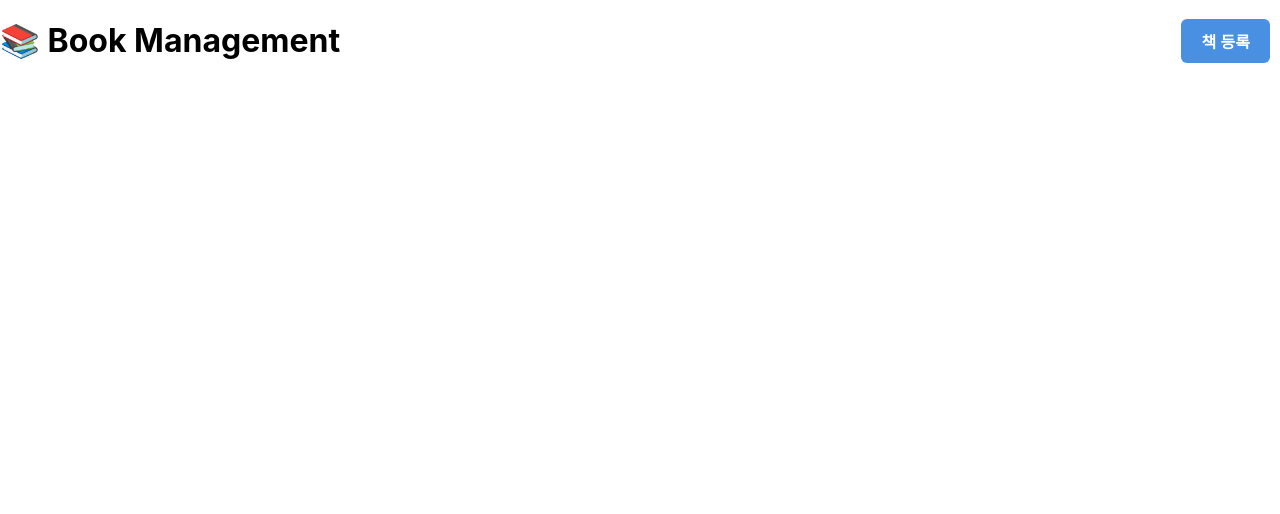
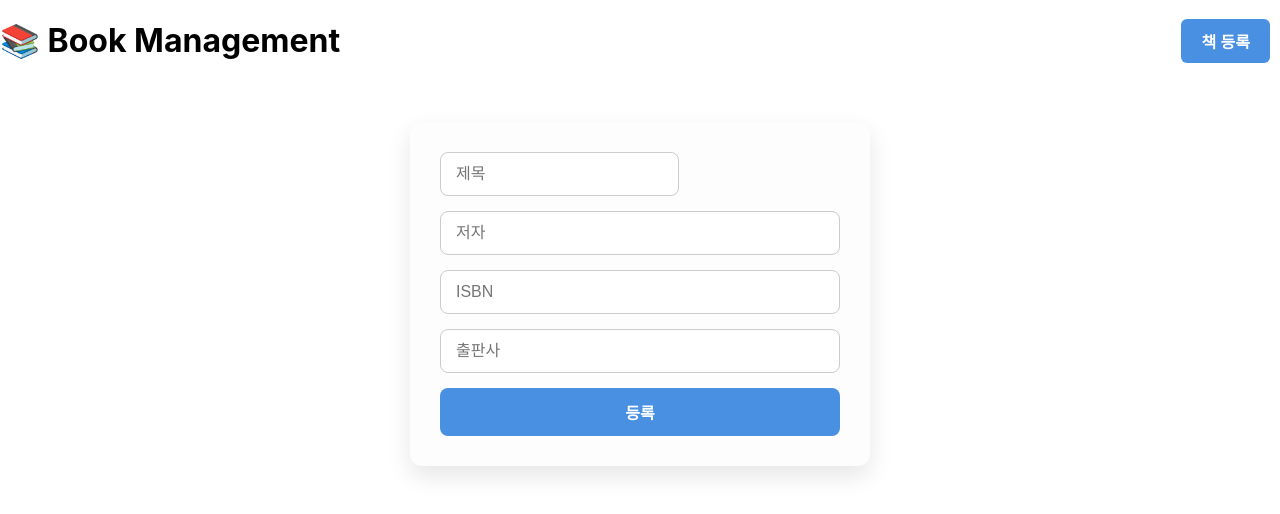
Before and after one commit to Hyunkdev/Study-Backend, a React (Create React App) app in the folder bookmanagement-frontend/: page /edit in a window 1280 px wide. Shown: the top 514 px of the page. Built offline with nearby package versions, Linux system fonts and the light colour scheme.

Commit message:
중간저장

```diff
--- a/bookmanagement-frontend/src/App.js
+++ b/bookmanagement-frontend/src/App.js
@@ -21,6 +21,8 @@ function App() {
         <Routes>
           <Route path="/" element={<BookList/>} />
           <Route path="/add" element={<BookForm/>} />
+          <Route path="/edit" element={<BookForm />} />
+
         </Routes>
       </div>
     </Router>
--- a/bookmanagement-frontend/src/components/BookForm.js
+++ b/bookmanagement-frontend/src/components/BookForm.js
@@ -1,7 +1,8 @@
-import React, { useState } from 'react';
+// src/components/BookForm.js
+import React, { useState, useEffect } from 'react';
 import axios from 'axios';
-import { useNavigate } from 'react-router-dom';
-import '../styles/BookForm.css'; // 스타일도 꼭 포함
+import { useNavigate, useLocation } from 'react-router-dom';
+import '../styles/BookForm.css';
 
 const BookForm = () => {
   const [book, setBook] = useState({
@@ -9,25 +10,25 @@ const BookForm = () => {
     author: '',
     isbn: '',
     publisher: '',
-    thumbnail: '',
+    thumbnail: ''
   });
 
-  const [suggestions, setSuggestions] = useState([]); // 자동완성 리스트
-  const [showSuggestions, setShowSuggestions] = useState(false); // 드롭다운 표시 여부
+  const [suggestions, setSuggestions] = useState([]);
+  const [showSuggestions, setShowSuggestions] = useState(false);
+  const KAKAO_API_KEY = 'c2cdcb1669151f246510e55c5e3f1722'; // 실제 발급받은 키로 교체 필요
+  const navigate = useNavigate();
+  const location = useLocation();
 
-  const KAKAO_API_KEY = 'c2cdcb1669151f246510e55c5e3f1722'; // 여기에 너의 API 키 넣기
-  const navigate = useNavigate();
+  useEffect(() => {
+    if (location.state) {
+      setBook(location.state);
+    }
+  }, [location]);
 
-  // 입력값 변경 처리
   const handleChange = async (e) => {
     const { name, value } = e.target;
+    setBook((prev) => ({ ...prev, [name]: value }));
 
-    setBook((prev) => ({
-      ...prev,
-      [name]: value,
-    }));
-
-    // 제목 자동완성
     if (name === 'title' && value.trim() !== '') {
       try {
         const response = await axios.get('https://dapi.kakao.com/v3/search/book', {
@@ -36,8 +37,8 @@ const BookForm = () => {
           },
           params: {
             query: value,
-            target: 'title',
-          },
+            target: 'title'
+          }
         });
 
         setSuggestions(response.data.documents || []);
@@ -50,30 +51,32 @@ const BookForm = () => {
     }
   };
 
-  // 추천 항목 클릭 시 자동 입력
   const handleSuggestionClick = (item) => {
     setBook({
       title: item.title || '',
       author: item.authors?.[0] || '',
       isbn: item.isbn || '',
       publisher: item.publisher || '',
-      thumbnail: item.thumbnail || '',
+      thumbnail: item.thumbnail || ''
     });
     setSuggestions([]);
     setShowSuggestions(false);
   };
 
-  // 제출 처리
   const handleSubmit = async (e) => {
     e.preventDefault();
     try {
-      await axios.post('http://localhost:8080/api/books', book);
-      alert('책 등록 성공!');
-      setBook({ title: '', author: '', isbn: '', publisher: '', thumbnail: '' });
+      if (book.id) {
+        await axios.put(`http://localhost:8080/api/books/${book.id}`, book);
+        alert('책 수정 완료!');
+      } else {
+        await axios.post('http://localhost:8080/api/books', book);
+        alert('책 등록 완료!');
+      }
       navigate('/');
     } catch (err) {
       console.error(err);
-      alert('등록 실패 😢');
+      alert('요청 실패 😢');
     }
   };
 
@@ -93,8 +96,8 @@ const BookForm = () => {
             {suggestions.slice(0, 5).map((item, index) => (
               <li
                 key={index}
+                onClick={() => handleSuggestionClick(item)}
                 className="autocomplete-item"
-                onClick={() => handleSuggestionClick(item)}
               >
                 {item.title}
               </li>
@@ -102,38 +105,13 @@ const BookForm = () => {
           </ul>
         )}
       </div>
-
-      <input
-        name="author"
-        value={book.author}
-        onChange={handleChange}
-        placeholder="저자"
-        required
-      />
-      <input
-        name="isbn"
-        value={book.isbn}
-        onChange={handleChange}
-        placeholder="ISBN"
-        required
-      />
-      <input
-        name="publisher"
-        value={book.publisher}
-        onChange={handleChange}
-        placeholder="출판사"
-        required
-      />
-
+      <input name="author" value={book.author} onChange={handleChange} placeholder="저자" required />
+      <input name="isbn" value={book.isbn} onChange={handleChange} placeholder="ISBN" required />
+      <input name="publisher" value={book.publisher} onChange={handleChange} placeholder="출판사" required />
       {book.thumbnail && (
-        <img
-          src={book.thumbnail}
-          alt="책 썸네일"
-          style={{ width: '120px', marginTop: '10px' }}
-        />
+        <img src={book.thumbnail} alt="썸네일" style={{ width: '120px', marginTop: '10px' }} />
       )}
-
-      <button type="submit">책 등록</button>
+      <button type="submit">{book.id ? '수정' : '등록'}</button>
     </form>
   );
 };
```
